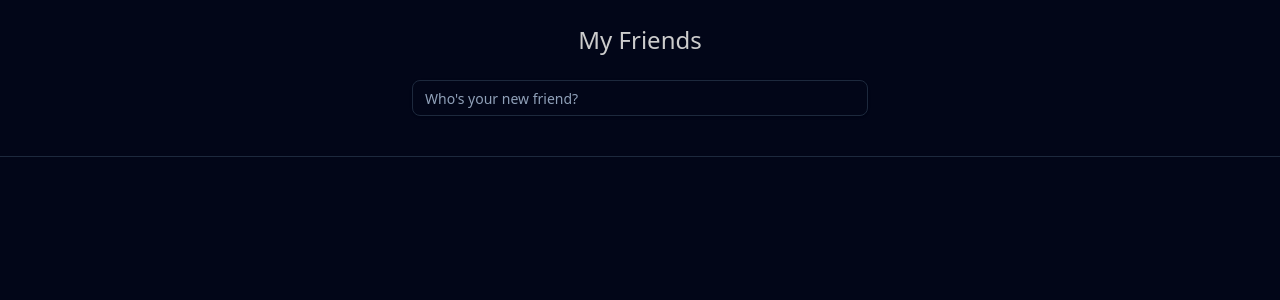
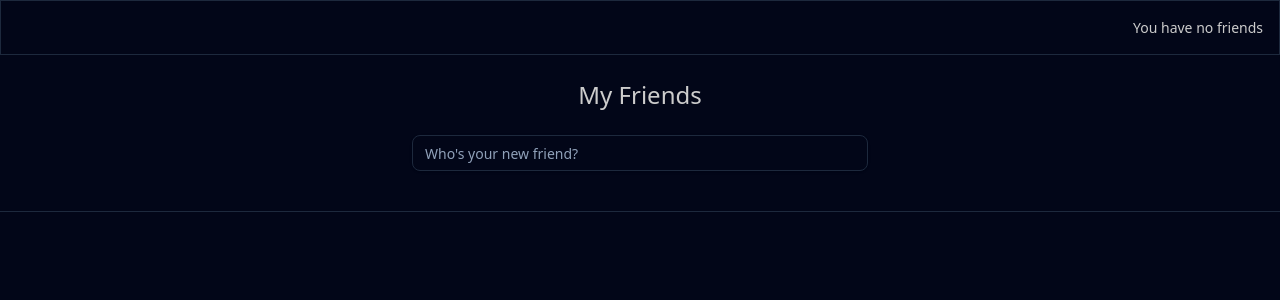
Before and after one commit to johntmunger/vue3-friendapp-pinia-storefront, a Vue app: page / in a window 1280 px wide. Shown: the top 300 px of the page. Built offline with nearby package versions, Linux system fonts and the light colour scheme.

Commit message:
use store in nav for friend output length

```diff
--- a/src/App.vue
+++ b/src/App.vue
@@ -1,9 +1,20 @@
 <script setup>
 import MyFriends from './components/MyFriends.vue';
+import { friendStore } from './stores/friends';
+
+const friends = friendStore();
 </script>
 
 <template>
-  <main class="">
+  <main>
+    <nav class="border">
+      <p class="text-right p-4">
+        You have
+        <span v-if="friends.names.length === 0">no friends</span>
+        <span v-else-if="friends.names.length === 1">{{ friends.names.length }} friend!</span>
+        <span v-else> {{ friends.names.length }} friends!</span>
+      </p>
+    </nav>
     <MyFriends />
   </main>
 </template>
```
